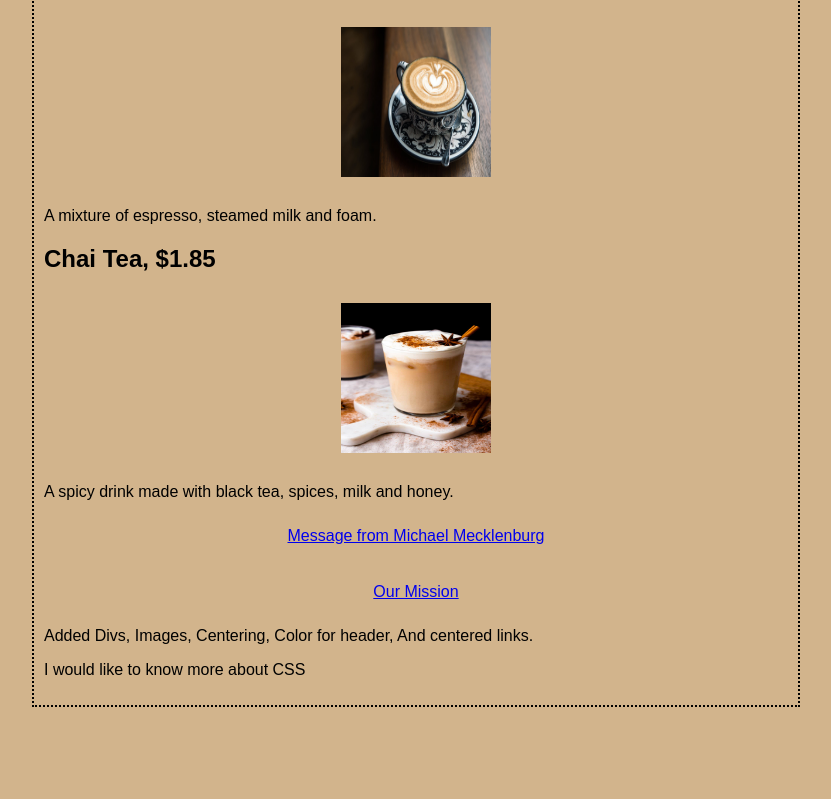
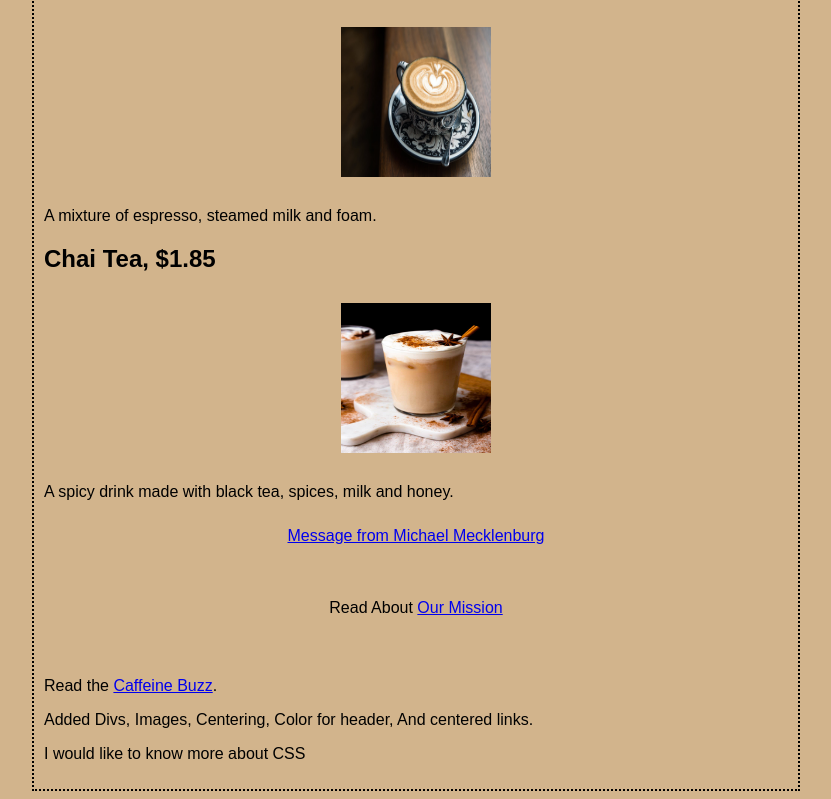
Before and after one commit to MMichael2615/starbuzz, a plain HTML site: page index.html in a window 1280 px wide. Shown: the part 786-1585 px from the top of the page, without its empty margins (224-1055 px from the left). Before the commit the page ends 1501 px from the top, so only its background shows below. Drawn offline with Linux system fonts and the light colour scheme.

Commit message:
Update index.html

```diff
--- a/index.html
+++ b/index.html
@@ -82,9 +82,12 @@
     <br />
 
     <div class="links">
-      <a href="mission.html">Our Mission</a>
+      <p>
+      Read About <a href="mission.html" title="Read more about Starbuzz Coffee’s important mission.">Our Mission</a>
+    </p>
     </div>
-
+    <br />
+    <p>Read the <a target="_blank" href="http://wickedlysmart.com/buzz/index.html#Coffee" title="Read all about caffeine on the Buzz">Caffeine Buzz</a>.</p>
     <p>Added Divs, Images, Centering, Color for header, And centered links.</p>
 
     <p>I would like to know more about CSS</p>
```
